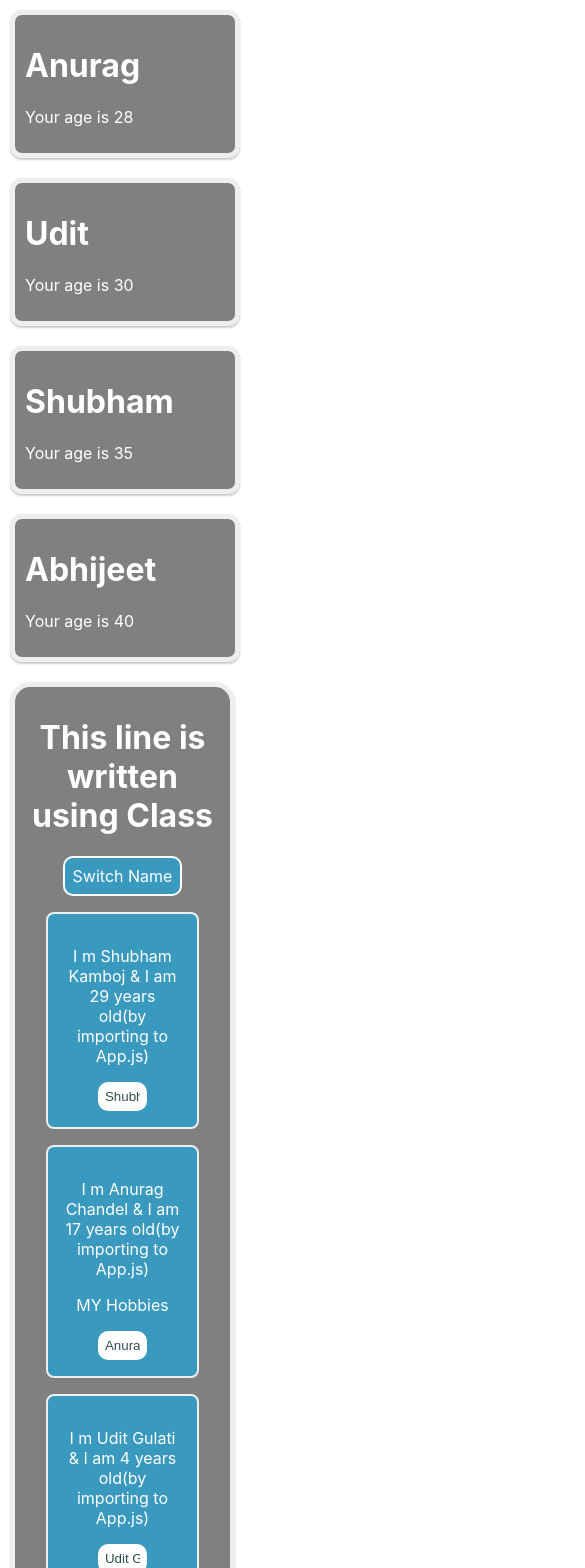
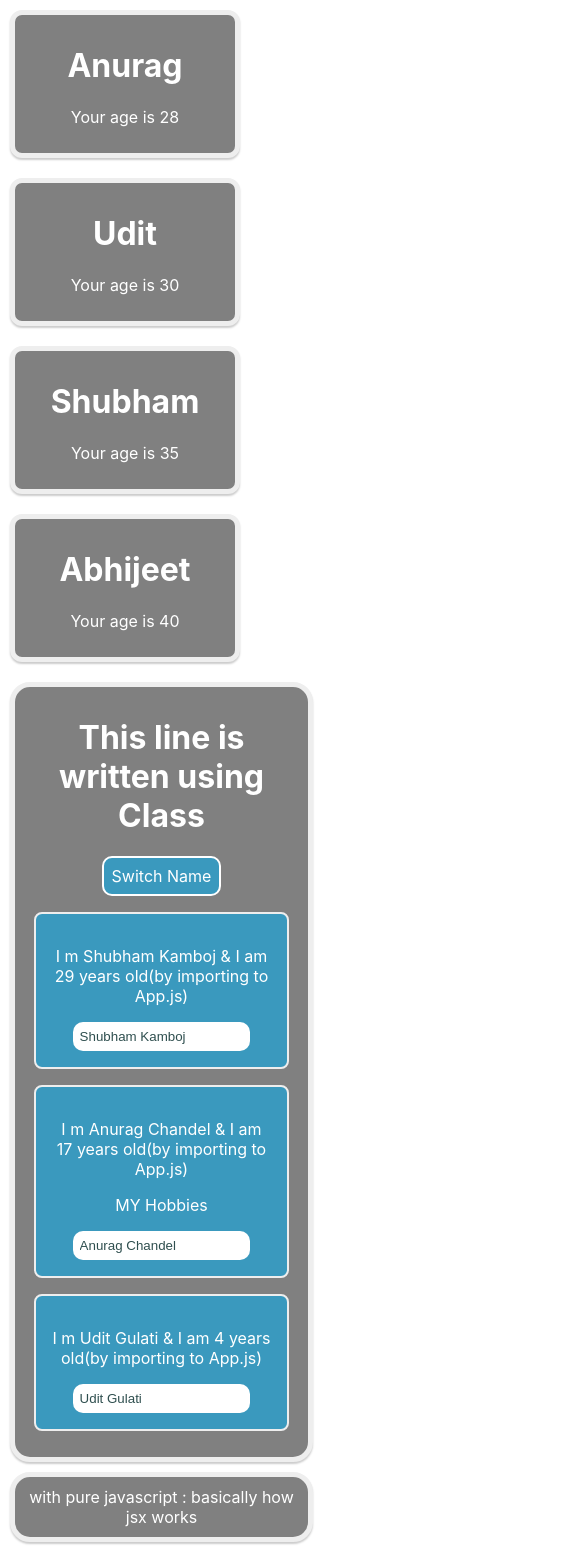
Before and after one commit to shkamboj/react_starter, a React (Create React App) app: page / in a window 390 px wide. Shown: the top 1568 px of the page, 585 px wide, since content can reach past the window. Built offline with nearby package versions, Linux system fonts and the light colour scheme.

Commit message:
made mobile responsive

```diff
--- a/src/App.css
+++ b/src/App.css
@@ -3,6 +3,7 @@
 .person {
   display : inline-block;
   margin : 10px;
+  text-align: center;
   color : white;
   background : grey;
   border : 5px solid #eee;
@@ -21,7 +22,7 @@
     border : 5px solid #eee;
     border-radius : 20px;
     box-shadow : 0 2px 2px #ccc;
-    width : 50%;
+    width : 70%;
     padding : 10px;
 }
 
--- a/src/People/People.css
+++ b/src/People/People.css
@@ -1,5 +1,5 @@
 .People {
-    width: 60%;
+    width: 80%;
     margin: 16px auto;
     border: 2px solid #eee;
     border-radius: 8px;
@@ -14,5 +14,5 @@ input[type=text] {
     border: grey;
     color : darkslategray;
     padding: 7px;
-    width: 30%;
+    width: 75%;
   }
--- a/src/People/People.js
+++ b/src/People/People.js
@@ -6,8 +6,6 @@ const people = (props) => {
 		<p>{props.children}</p>
 		<input type="text" onChange = {props.changed} value = {props.name}></input>
 	</div>
-
-
 	)
 }
 
--- a/src/Pure_js.css
+++ b/src/Pure_js.css
@@ -8,6 +8,6 @@
 	  border : 5px solid #eee;
 	  border-radius : 20px;
 	  box-shadow : 0 2px 2px #ccc;
-	  width : 600px;
+	  width : 70%;
 	  padding : 10px;
   }
```
